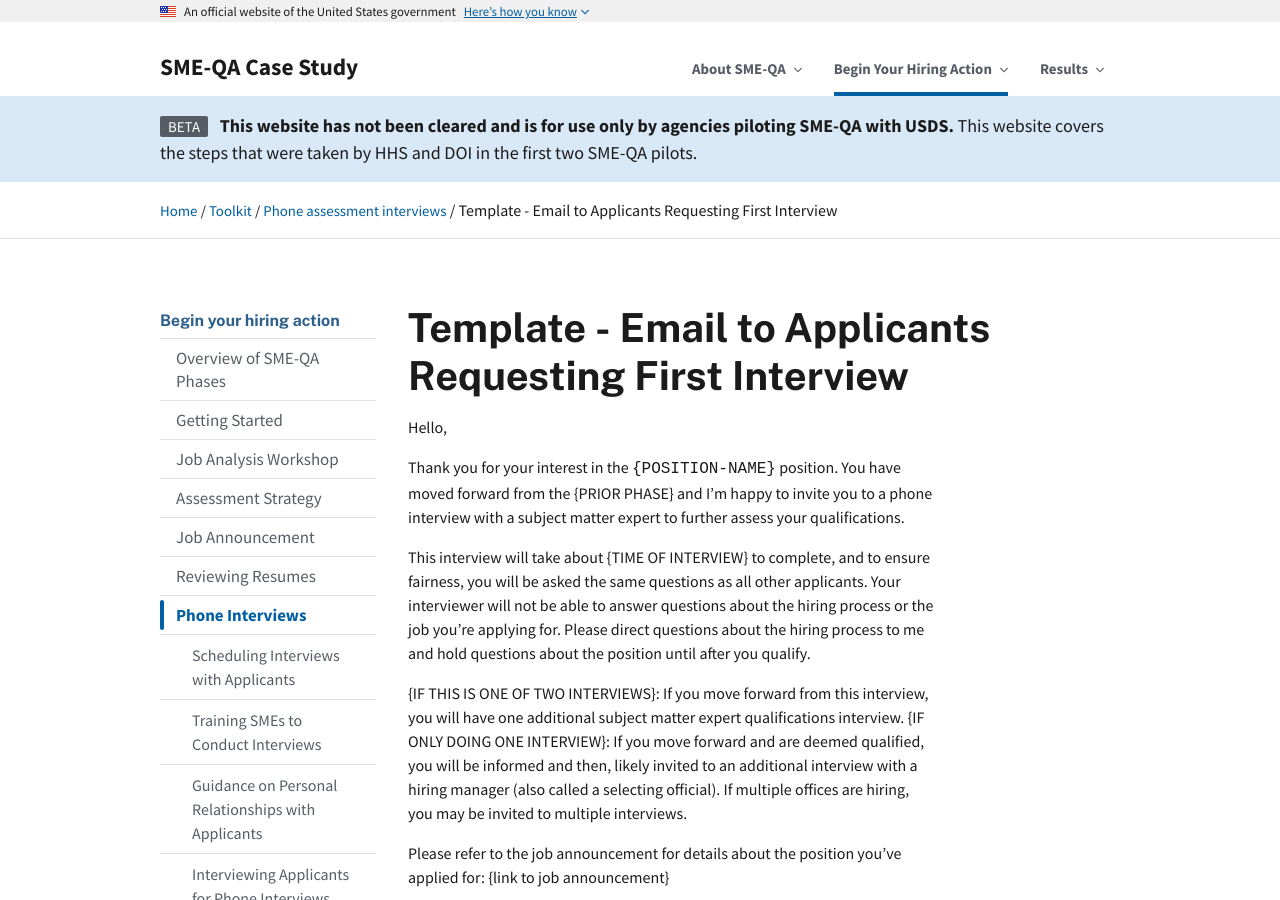
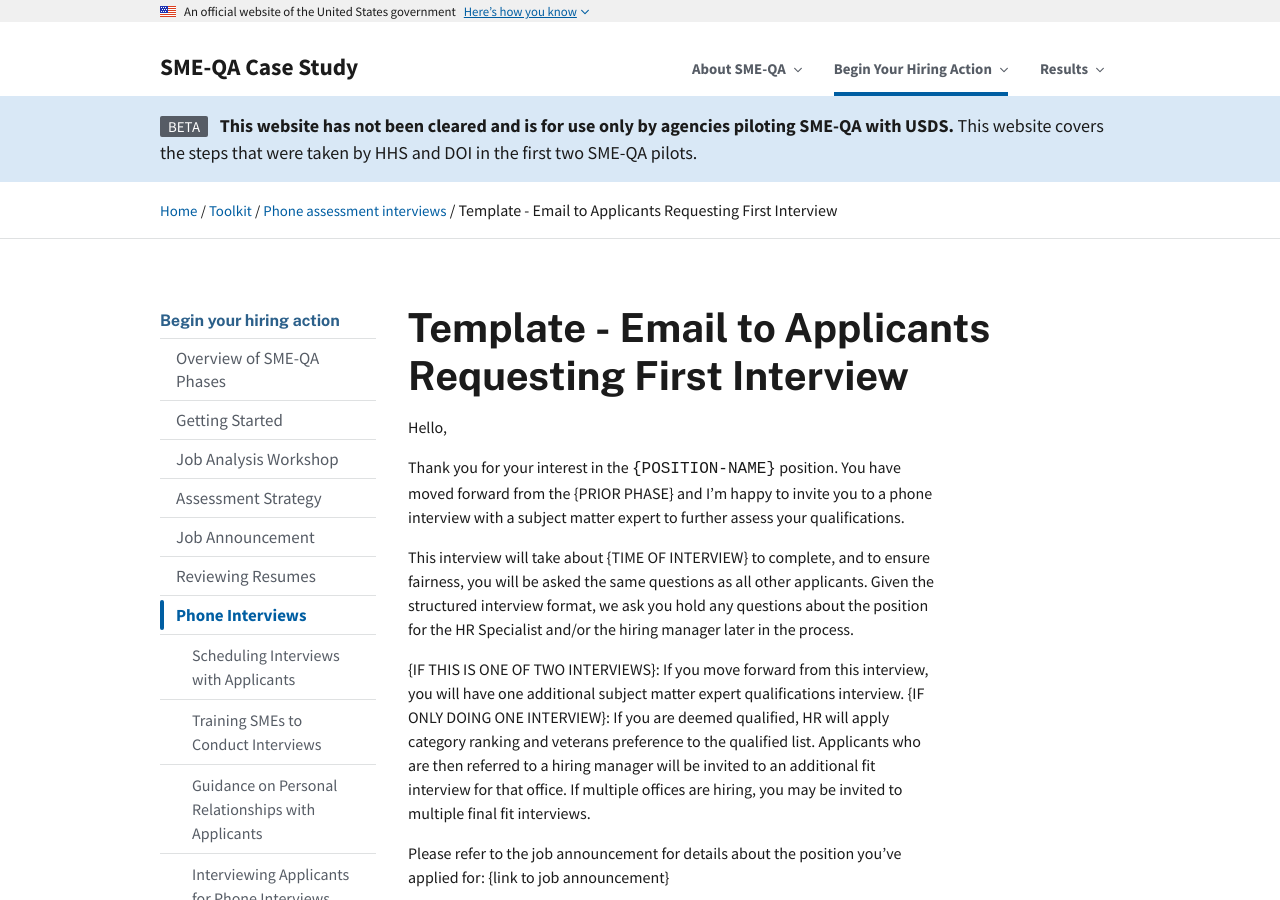
Before and after one commit to usds/SME-QA-Website, a Jekyll site: the page built from toolkit/phone-assessment-interviews/email-template-app-first-interview-sched.md, in a window 1280 px wide and 900 px high. Built offline with Jekyll 4.4.1, drawn with Linux system fonts in a browser that asks for light colours.

Commit message:
Update email-template-app-first-interview-sched.md

```diff
--- a/toolkit/phone-assessment-interviews/email-template-app-first-interview-sched.md
+++ b/toolkit/phone-assessment-interviews/email-template-app-first-interview-sched.md
@@ -11,10 +11,10 @@ Hello,
 
 Thank you for your interest in the `{POSITION-NAME}` position. You have moved forward from the {PRIOR PHASE} and I'm happy to  invite you to a phone interview with a subject matter expert to further assess your qualifications.
 
-This interview will take about {TIME OF INTERVIEW} to complete, and to ensure fairness, you will be asked the same questions as all other applicants. Your interviewer will not be able to answer questions about the hiring process or the job you're applying for. Please direct questions about the hiring process to me and hold questions about the position until after you qualify.
+This interview will take about {TIME OF INTERVIEW} to complete, and to ensure fairness, you will be asked the same questions as all other applicants. Given the structured interview format, we ask you hold any questions about the position for the HR Specialist and/or the hiring manager later in the process.
 
 {IF THIS IS ONE OF TWO INTERVIEWS}: If you move forward from this interview, you will have one additional subject matter expert qualifications interview.
-{IF ONLY DOING ONE INTERVIEW}: If you move forward and are deemed qualified, you will be informed and then, likely invited to an additional interview with a hiring manager (also called a selecting official). If multiple offices are hiring, you may be invited to multiple interviews.
+{IF ONLY DOING ONE INTERVIEW}: If you are deemed qualified, HR will apply category ranking and veterans preference to the qualified list. Applicants who are then referred to a hiring manager will be invited to an additional fit interview for that office. If multiple offices are hiring, you may be invited to multiple final fit interviews.
 
 Please refer to the job announcement for details about the position you’ve applied for: {link to job announcement}
 
```
